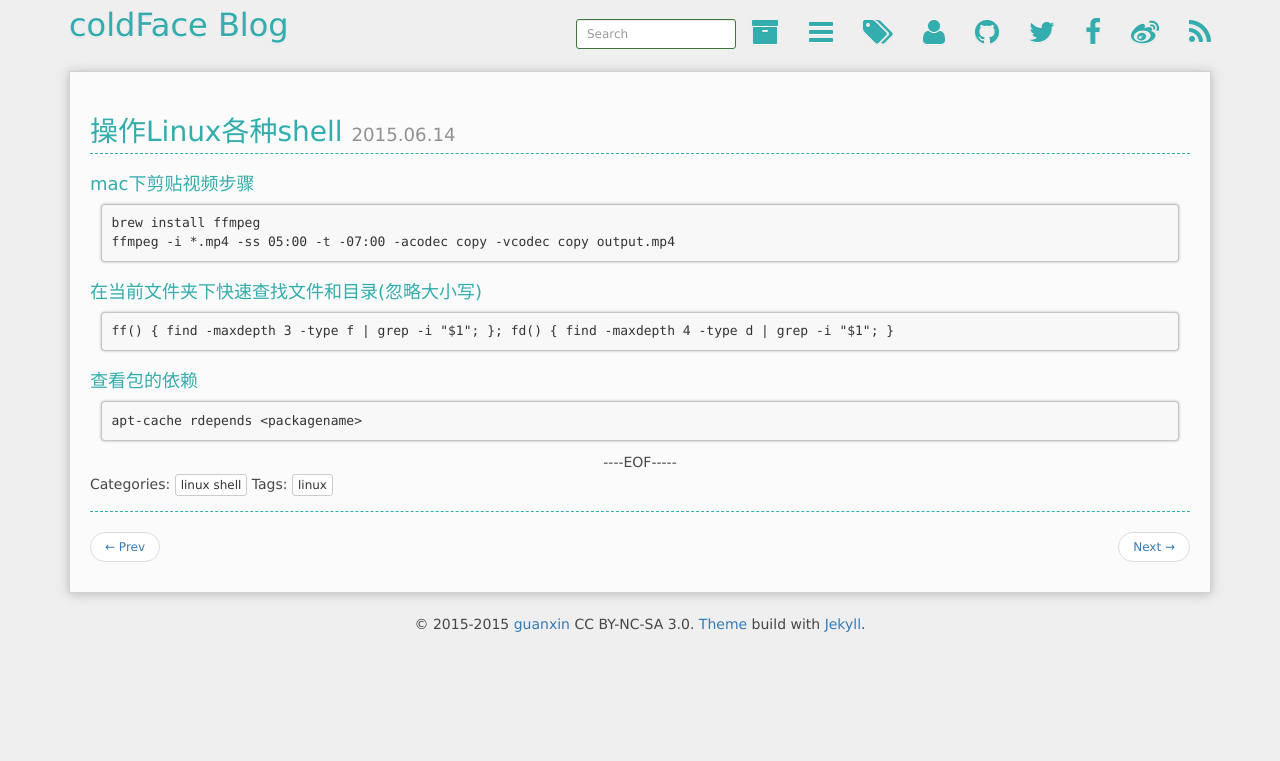
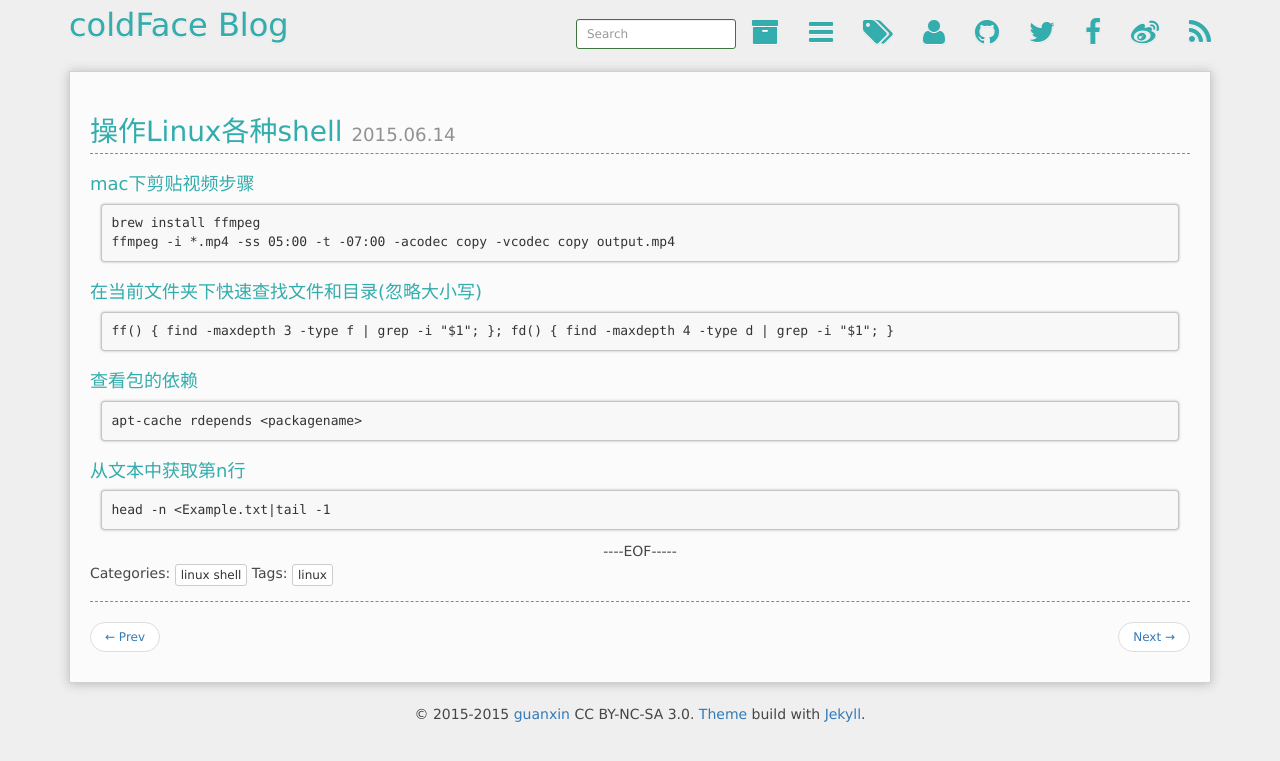
Before and after one commit to jackzhao29/jackzhao29.github.com, a Jekyll site: the page built from _posts/2015-06-14-linux各种小工具命令.md, in a window 1280 px wide. Shown: the top 761 px of the page. Built offline with Jekyll 4.4.1, drawn with Linux system fonts in a browser that asks for light colours; Markdown is read by kramdown in place of the engine named in the settings; comment, search, counter and statistics services are not loaded.

Commit message:
add linux command

````diff
--- a/_posts/2015-06-14-linux各种小工具命令.md
+++ b/_posts/2015-06-14-linux各种小工具命令.md
@@ -22,3 +22,8 @@ ff() { find -maxdepth 3 -type f | grep -i "$1"; }; fd() { find -maxdepth 4 -type
 ```
 apt-cache rdepends <packagename>
 ```
+### 从文本中获取第n行
+
+```
+head -n <Example.txt|tail -1
+```
````
